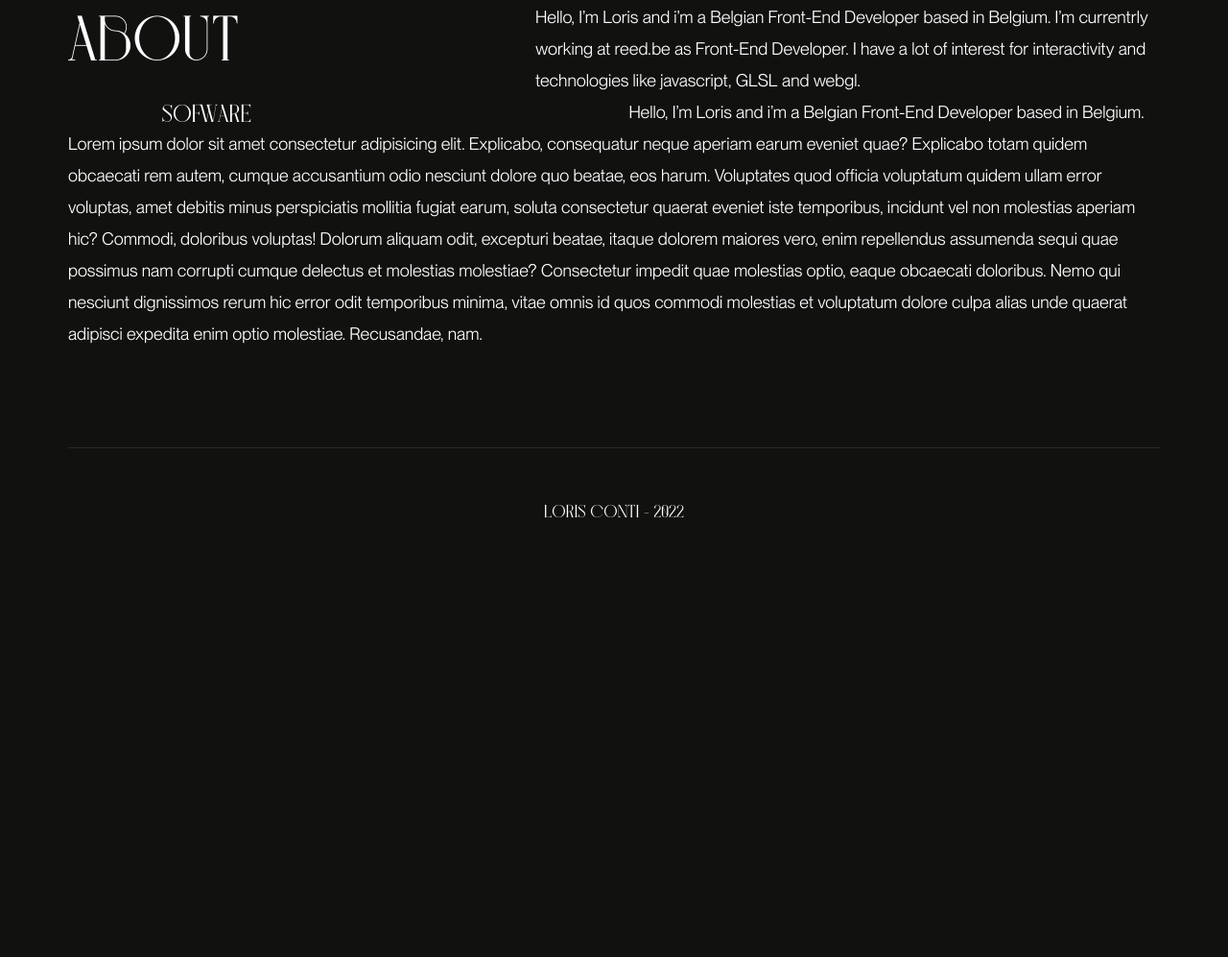
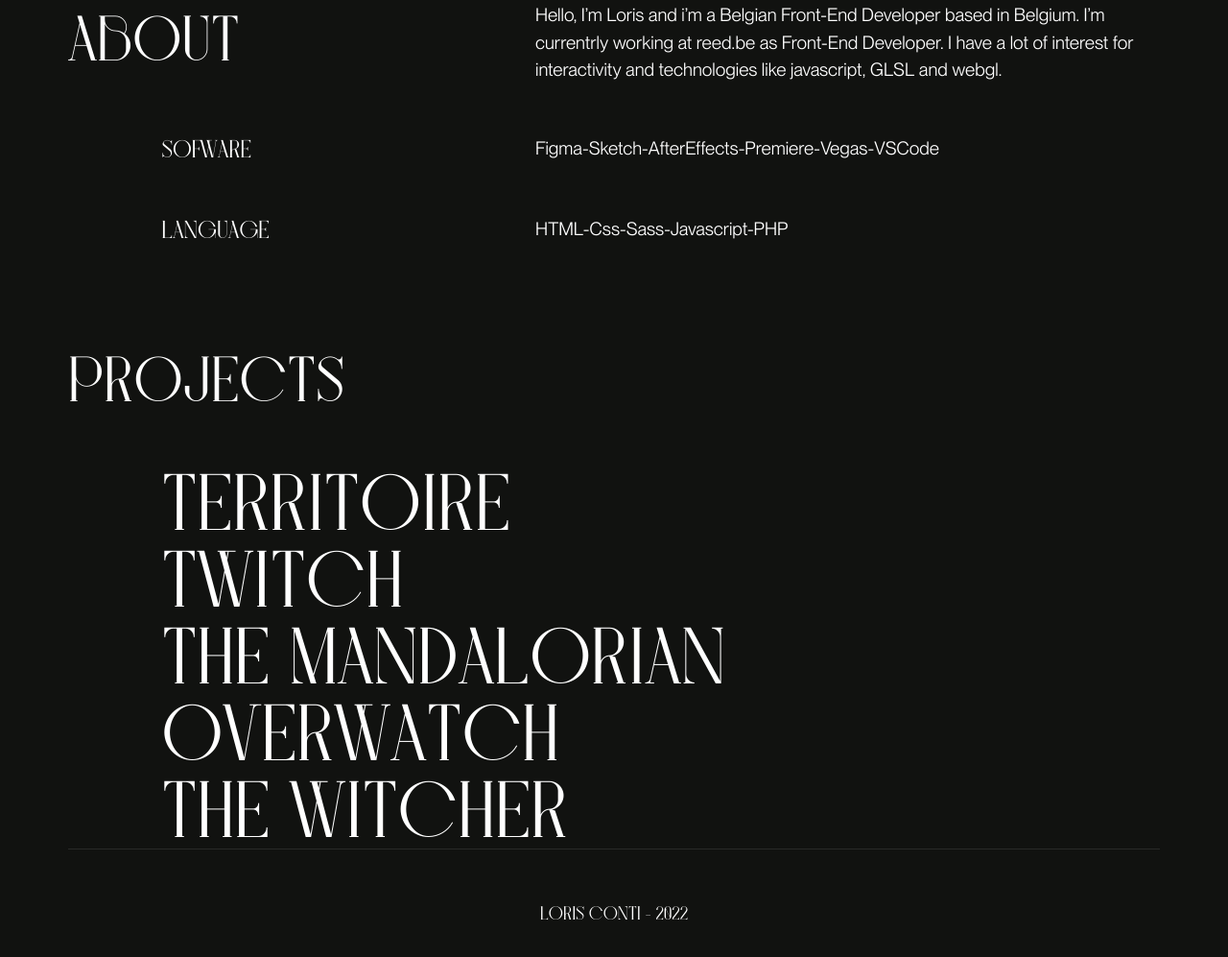
Before and after one commit to ShinYami/Parcel-Test, a website built with Parcel: page index.html in a window 1280 px wide. Shown: the part 797-1794 px from the top of the page at 96% size. Before the commit the page ends 1397 px from the top, so only its background shows below. Built offline with nearby package versions, Linux system fonts and the light colour scheme.

```diff
--- a/assets/sass/_main.scss
+++ b/assets/sass/_main.scss
@@ -32,7 +32,7 @@
     text-rendering: optimizeLegibility;
     @include font-smoothing(on);
     font-family: 'Bigilla';
-    font-size: 1.8rem;
+    font-size: 1.9rem;
     line-height: 1.83;
     color: #fff;
 
@@ -56,6 +56,7 @@
 
 p {
     font-family: 'pp_neue_montrealbook';
+    line-height: 1.5;
 }
 
 
--- a/assets/sass/_variable.scss
+++ b/assets/sass/_variable.scss
@@ -54,3 +54,11 @@
 
 /* Fonts
 --------------------------------------------------------- */
+
+.neue {
+    font-family: 'pp_neue_montrealbook';
+}
+
+.bigil {
+    font-family: 'Bigilla';
+}
--- a/assets/sass/blocks/_nav.scss
+++ b/assets/sass/blocks/_nav.scss
@@ -6,7 +6,7 @@
     flex-direction: column;
     position: fixed;
     top: 7%;
-    right: 15%;
+    right: 13%;
     z-index: 1000;
     height: 4.3rem;
 
--- a/assets/sass/views/home/_index.scss
+++ b/assets/sass/views/home/_index.scss
@@ -3,3 +3,4 @@
 
 @import './sections/header';
 @import './sections/about';
+@import './sections/projects';
--- a/assets/sass/views/home/sections/_about.scss
+++ b/assets/sass/views/home/sections/_about.scss
@@ -11,3 +11,26 @@
         flex-direction: column;
     }
 }
+
+.homeAbout__soft {
+    padding-top: 5rem;
+    padding-bottom: 5rem;
+}
+
+.homeAboutSoft_list,
+.homeAboutTech_list {
+
+    li {
+        position: relative;
+
+        &::after {
+            content: '-';
+        }
+
+        &:last-child {
+            &::after {
+                content: none;
+            }
+        }
+    }
+}
--- /dev/null
+++ b/assets/sass/views/home/sections/_projects.scss
@@ -0,0 +1,13 @@
+/* HOME PROJECTS
+---------------------------------------------------------------------------------------------------- */
+
+.homeProject__title {
+    padding-bottom: 5rem;
+}
+
+.homeProject__list {
+    font-family: 'Bigilla';
+    font-size: 8rem;
+    line-height: 1;
+    text-transform: uppercase;
+}
--- a/index.html
+++ b/index.html
@@ -58,20 +58,50 @@
                     </div>
 
                     <div class="homeAbout__soft | dfr">
-                        <h3 class="homeAboutSoft_title | title title--m | col-2 mlg-1">Sofware</h3>
-                        <p class="mlg-3">Hello, I’m Loris and i’m a Belgian Front-End Developer based in Belgium.</p>
+                        <h3 class="homeAboutSoft_title | title title--m | col-2 mlg-1 | tp-col-3 tp-mlg-1">Sofware</h3>
+                        <ul class="homeAboutSoft_list | mlg-2 | dfr | neue">
+                            <li>Figma</li>
+                            <li>Sketch</li>
+                            <li>AfterEffects</li>
+                            <li>Premiere</li>
+                            <li>Vegas</li>
+                            <li>VSCode</li>
+                        </ul>
                     </div>
 
-                    <p class="">Lorem ipsum dolor sit amet consectetur adipisicing elit. Explicabo, consequatur neque aperiam earum eveniet quae? Explicabo totam quidem obcaecati rem autem, cumque accusantium odio nesciunt dolore quo beatae, eos harum.
-                    Voluptates quod officia voluptatum quidem ullam error voluptas, amet debitis minus perspiciatis mollitia fugiat earum, soluta consectetur quaerat eveniet iste temporibus, incidunt vel non molestias aperiam hic? Commodi, doloribus voluptas!
-                    Dolorum aliquam odit, excepturi beatae, itaque dolorem maiores vero, enim repellendus assumenda sequi quae possimus nam corrupti cumque delectus et molestias molestiae? Consectetur impedit quae molestias optio, eaque obcaecati doloribus.
-                    Nemo qui nesciunt dignissimos rerum hic error odit temporibus minima, vitae omnis id quos commodi molestias et voluptatum dolore culpa alias unde quaerat adipisci expedita enim optio molestiae. Recusandae, nam.</p>
+                    <div class="homeAbout__tech | dfr">
+                        <h3 class="homeAboutTech_title | title title--m | col-2 mlg-1 | tp-mlg-1">Language</h3>
+                        <ul class="homeAboutTech_list | mlg-2 | tp-mlg-1 | dfr | neue">
+                            <li>HTML</li>
+                            <li>Css</li>
+                            <li>Sass</li>
+                            <li>Javascript</li>
+                            <li>PHP</li>
+                        </ul>
+                    </div>
+                </div>
+            </section>
 
-                    <!-- <div class="homeAbout__tech | dfr">
-                        <h3>Language</h3>
-                        <p></p>
-                    </div> -->
-
+            <section class="homeProject | ctn">
+                <div class="homeProject__inner">
+                    <h2 class="homeProject__title | title title--l">Projects</h2>
+                    <ul class="homeProject__list | col-10 mlg-1 | dfc | neue">
+                        <li>
+                            <a href="#">Territoire</a>
+                        </li>
+                        <li>
+                            <a href="#">Twitch</a>
+                        </li>
+                        <li>
+                            <a href="#">The Mandalorian</a>
+                        </li>
+                        <li>
+                            <a href="#">Overwatch</a>
+                        </li>
+                        <li>
+                            <a href="#">The witcher</a>
+                        </li>
+                    </ul>
                 </div>
             </section>
 
```
